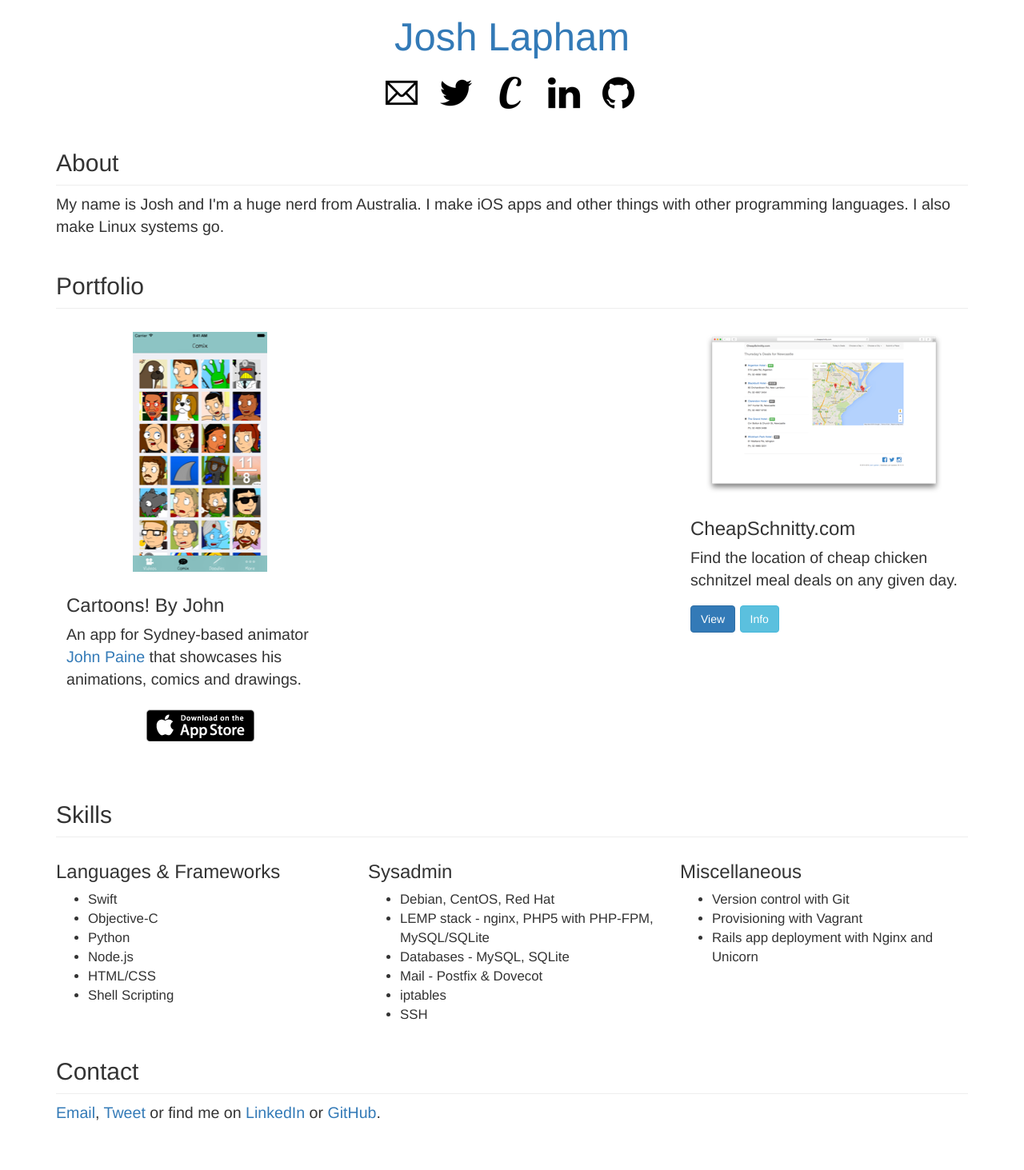
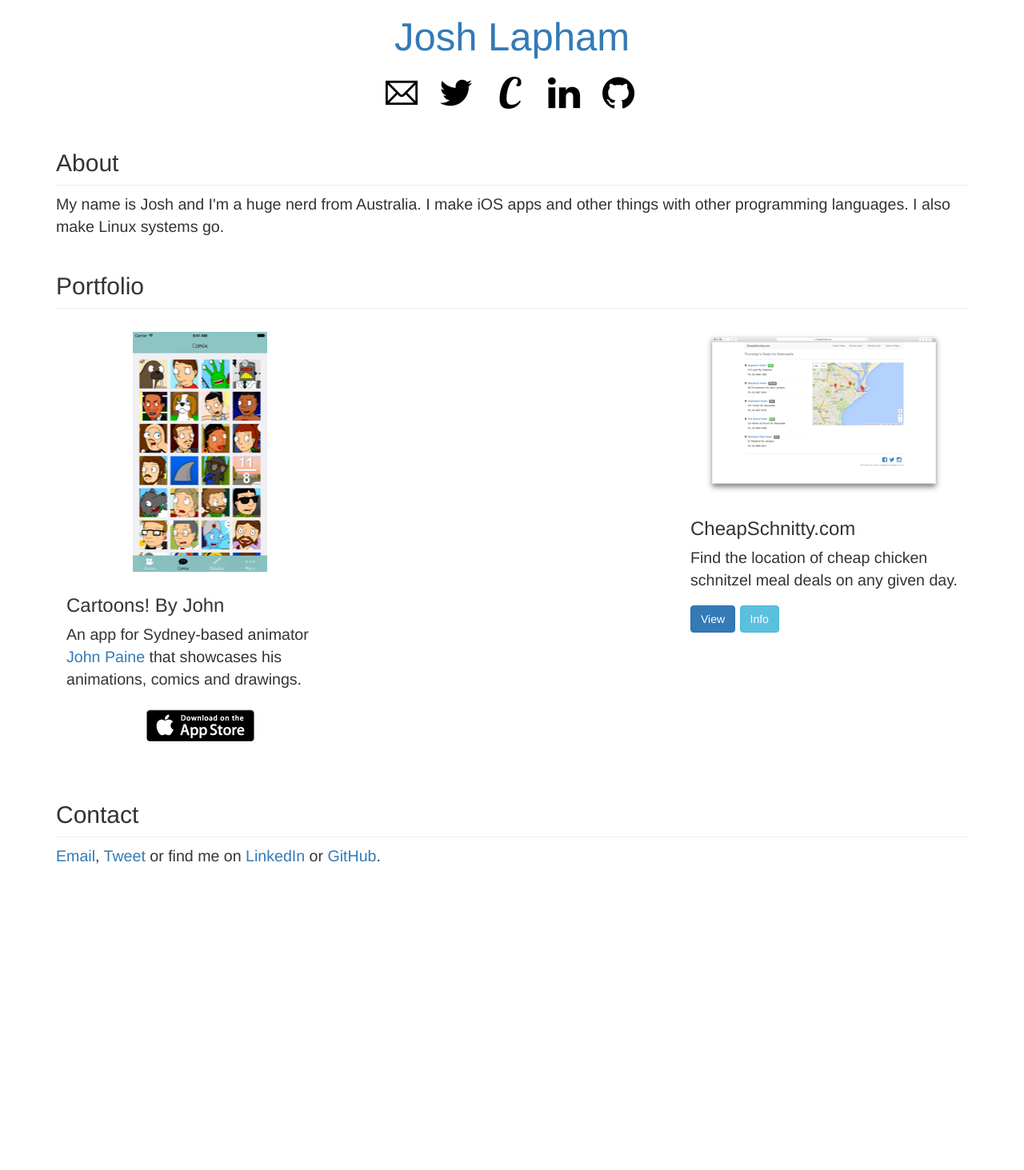
Before and after one commit to joshlapham/JoshLapham.com, a Jekyll site: the page built from index.html, in a window 1280 px wide. Shown: the whole page at 80% size. Built offline with Jekyll 4.4.1, drawn with Linux system fonts in a browser that asks for light colours; nearby versions of some CDN libraries; library files that are not in the unit come from our copies; Markdown is read by kramdown in place of the engine named in the settings; comment, search, counter and statistics services are not loaded; after the commit the page ends 1142 px from its top, so only the background shows below that.

Commit message:
Remove Skills section from index.html

```diff
--- a/index.html
+++ b/index.html
@@ -48,49 +48,6 @@
 
               </section><!-- /portfolio -->
 
-              <section id="skills">
-
-                <h2>Skills</h2>
-
-                <section class="row">
-
-                  <section class="col-sm-4 col-md-4">
-                    <h3>Languages & Frameworks</h3>
-                    <ul>
-                      <li>Swift</li>
-                      <li>Objective-C</li>
-                      <li>Python</li>
-                      <li>Node.js</li>
-                      <li>HTML/CSS</li>
-                      <li>Shell Scripting</li>
-                    </ul>
-                  </section>
-
-                  <section class="col-sm-4 col-md-4">
-                    <h3>Sysadmin</h3>
-                    <ul>
-                      <li>Debian, CentOS, Red Hat</li>
-                      <li>LEMP stack - nginx, PHP5 with PHP-FPM, MySQL/SQLite</li>
-                      <li>Databases - MySQL, SQLite</li>
-                      <li>Mail - Postfix & Dovecot</li>
-                      <li>iptables</li>
-                      <li>SSH</li>
-                    </ul>
-                  </section>
-
-                  <section class="col-sm-4 col-md-4">
-                    <h3>Miscellaneous</h3>
-                    <ul>
-                      <li>Version control with Git</li>
-                      <li>Provisioning with Vagrant</li>
-                      <li>Rails app deployment with Nginx and Unicorn</li>
-                    </ul>
-                  </section>
-
-                </section><!-- /row -->
-
-              </section><!-- /skills -->
-
             </section><!-- /col -->
 
           </section><!-- /row -->
```
Also changed, not shown: deploy.yml (+6 -1 lines).
